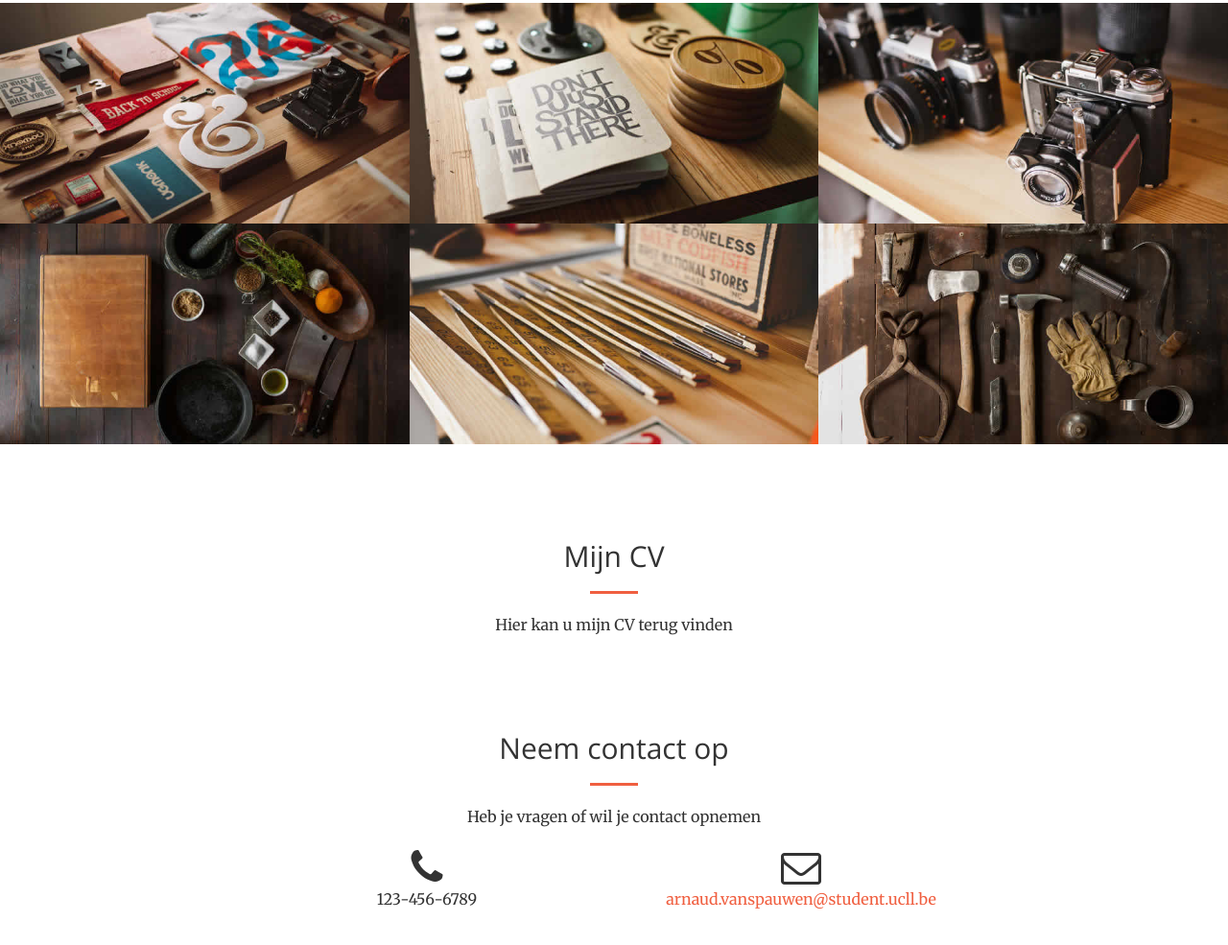
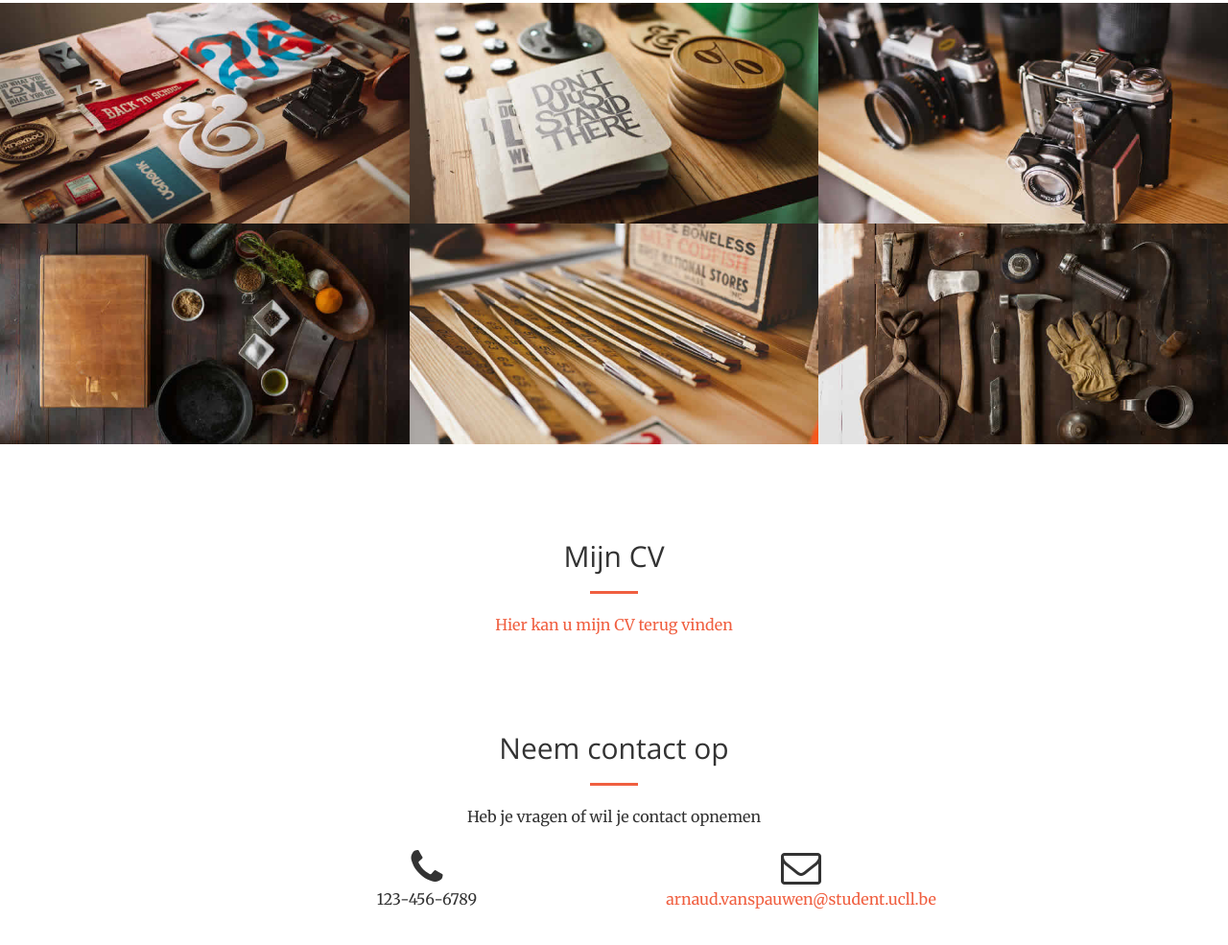
Before and after one commit to arnaudvanspauwen/portfolio, a website: page index.html in a window 1280 px wide. Shown: the part 2072-3057 px from the top of the page at 96% size. Drawn offline with nearby package versions, Linux system fonts and the light colour scheme.

Commit message:
cv download

```diff
--- a/index.html
+++ b/index.html
@@ -243,7 +243,7 @@
                 <div class="col-lg-8 col-lg-offset-2 text-center">
                     <h2 class="section-heading">Mijn CV</h2>
                     <hr class="primary">
-                    <p>Hier kan u mijn CV terug vinden</p>
+                    <a href="download/ARNAUD_CV.pdf"><p>Hier kan u mijn CV terug vinden</p></a>
                 </div>
     </section>
     <section id="contact">
```
Also changed, not shown: 1 other file.
